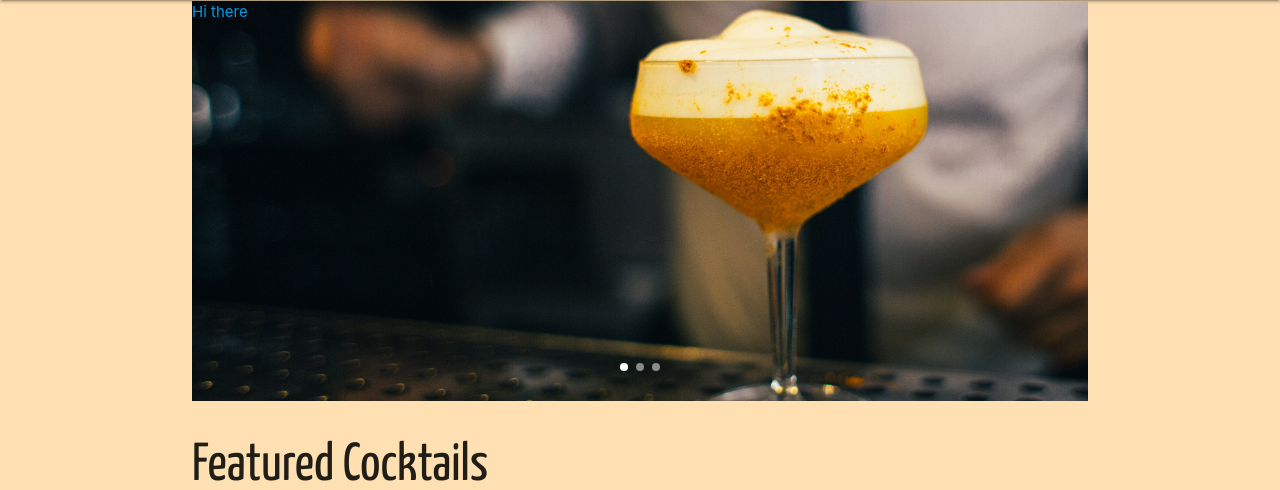
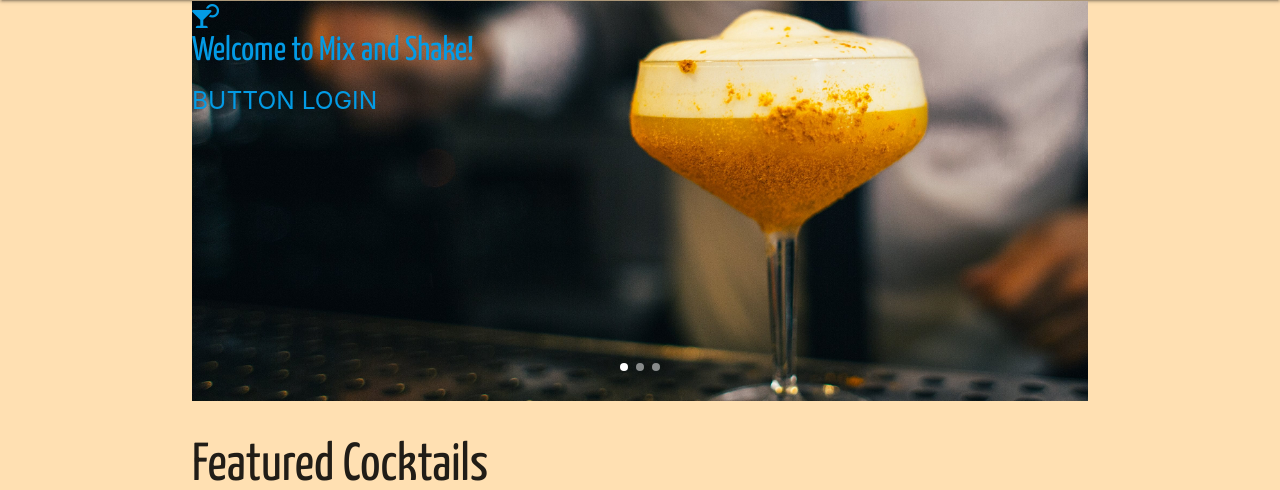
Before and after one commit to gabyguedezh/cocktail-recipe-book, a Flask app: page / in a window 1280 px wide. Shown: the part 64-554 px from the top of the page. Run offline with Flask 2, Linux system fonts and the light colour scheme; data that the repository does not hold is empty; some libraries are stand-ins or nearby versions.

Commit message:
added text on carousel and reminder for buttons for later

```diff
--- a/templates/index.html
+++ b/templates/index.html
@@ -2,9 +2,25 @@
 {% extends 'base.html'%} {% block content %}
     <div class="row">
         <div class="carousel carousel-slider">
-            <a class="carousel-item"><div class="carousel-image-1 fix-image-size" href="#!">Hi there</div></a>
-            <a class="carousel-item"><div class="carousel-image-2 fix-image-size" href="#!">Hi there</div></a>
-            <a class="carousel-item"><div class="carousel-image-3 fix-image-size" href="#!">Hi there</div></a>
+            <a class="carousel-item">
+                <div class="carousel-image-1 fix-image-size" href="#!">
+                    <h2 class="no-margin"><i class="fas fa-cocktail"></i></h2>
+                    <h4 class="no-margin art-deco-font">Welcome to Mix and Shake!</h4>
+                    <h5>BUTTON LOGIN</h5>
+                </div>
+            </a>
+            <a class="carousel-item">
+                <div class="carousel-image-2 fix-image-size" href="#!">
+                    <h4 class="no-margin art-deco-font">Where cocktail enthusiasts discover new favourites.</h4>
+                    <h5>BUTTON SEE ALL COCKTAILS</h5>
+                </div>
+            </a>
+            <a class="carousel-item">
+                <div class="carousel-image-3 fix-image-size" href="#!">
+                    <h4 class="no-margin art-deco-font">Find and share cocktail recipes and save your favourites for later!</h4>
+                    <h5>BUTTON SEARCH</h5>
+                </div>
+            </a>
 
         </div>
         <h2 class="art-deco-font">Featured Cocktails</h2>
```
